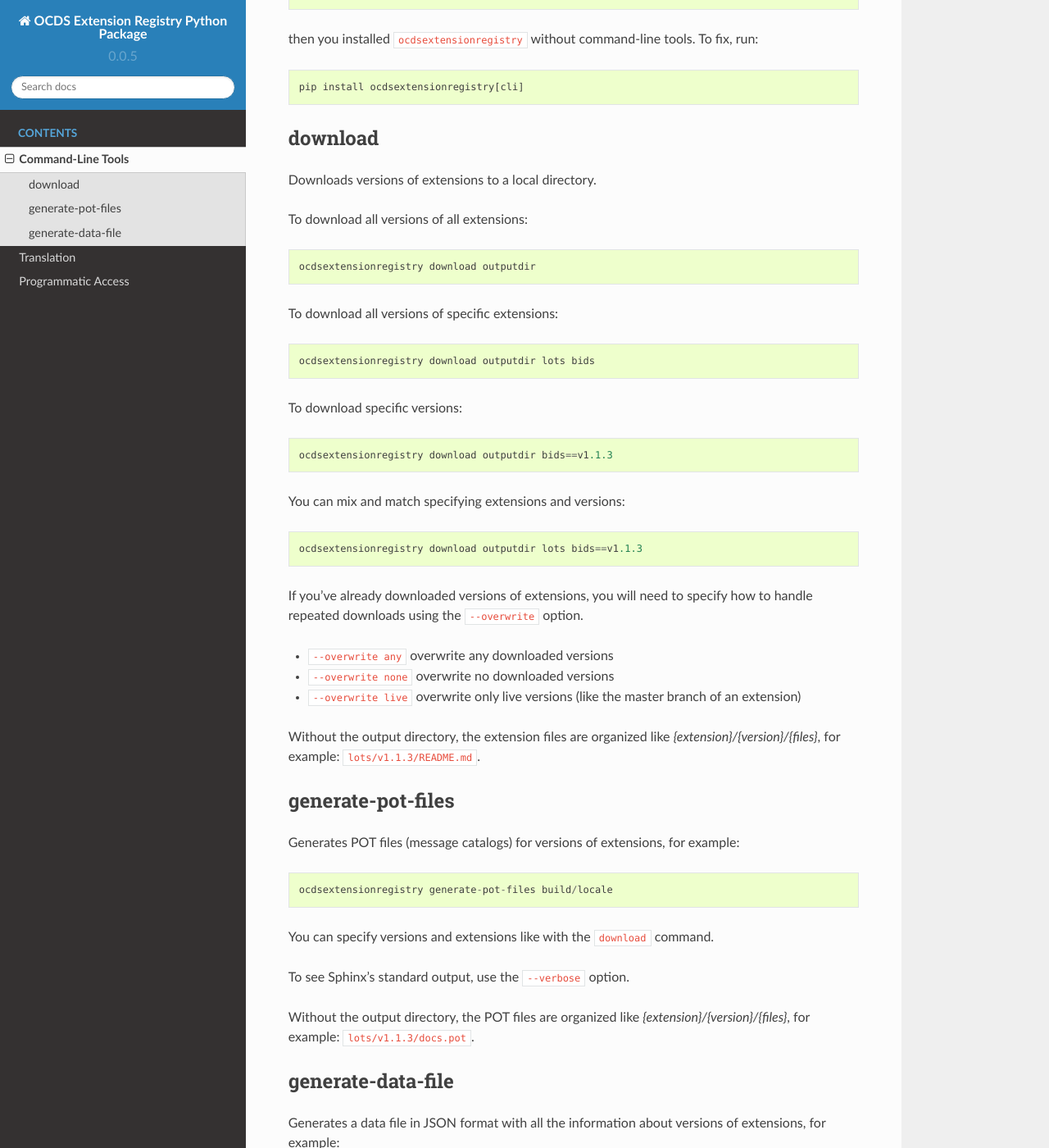
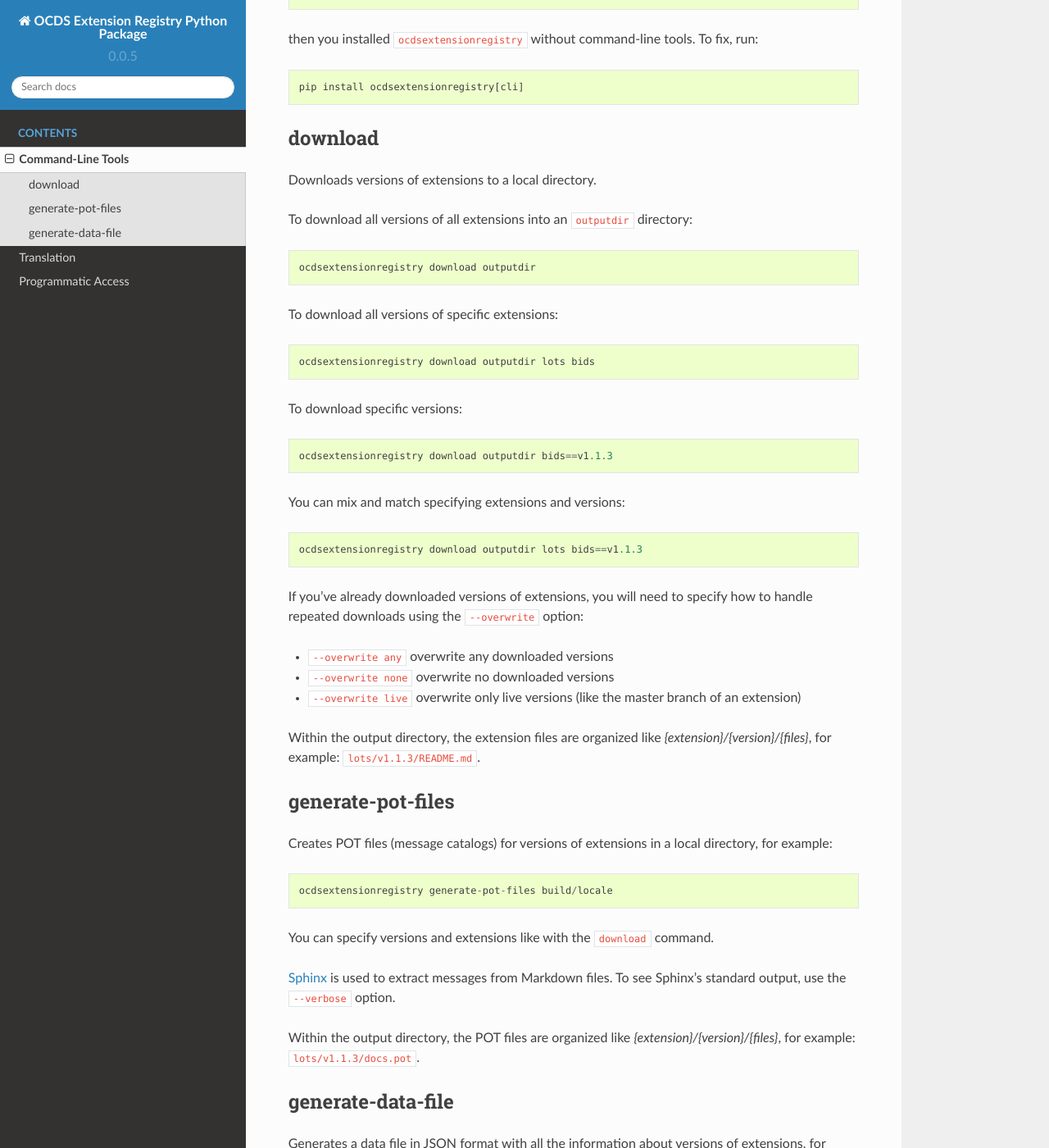
Before and after one commit to open-contracting/extension_registry.py, a Sphinx documentation site: the page built from docs/cli.rst, in a window 1280 px wide and 1400 px high, scrolled down 468 px. Shown: the whole window at 82% size. Built offline with Sphinx 7.4.7 and the Read the Docs theme 2.0.0, drawn with Linux system fonts in a browser that asks for light colours.

Commit message:
Correct typo and improve clarity

```diff
--- a/docs/cli.rst
+++ b/docs/cli.rst
@@ -22,7 +22,7 @@ download
 
 Downloads versions of extensions to a local directory.
 
-To download all versions of all extensions::
+To download all versions of all extensions into an ``outputdir`` directory::
 
     ocdsextensionregistry download outputdir
 
@@ -38,26 +38,26 @@ You can mix and match specifying extensions and versions::
 
     ocdsextensionregistry download outputdir lots bids==v1.1.3
 
-If you've already downloaded versions of extensions, you will need to specify how to handle repeated downloads using the ``--overwrite`` option.
+If you've already downloaded versions of extensions, you will need to specify how to handle repeated downloads using the ``--overwrite`` option:
 
 * ``--overwrite any`` overwrite any downloaded versions
 * ``--overwrite none`` overwrite no downloaded versions
 * ``--overwrite live`` overwrite only live versions (like the master branch of an extension)
 
-Without the output directory, the extension files are organized like `{extension}/{version}/{files}`, for example: ``lots/v1.1.3/README.md``.
+Within the output directory, the extension files are organized like `{extension}/{version}/{files}`, for example: ``lots/v1.1.3/README.md``.
 
 generate-pot-files
 ------------------
 
-Generates POT files (message catalogs) for versions of extensions, for example::
+Creates POT files (message catalogs) for versions of extensions in a local directory, for example::
 
     ocdsextensionregistry generate-pot-files build/locale
 
 You can specify versions and extensions like with the ``download`` command.
 
-To see Sphinx's standard output, use the ``--verbose`` option.
+`Sphinx <http://www.sphinx-doc.org/>`__ is used to extract messages from Markdown files. To see Sphinx's standard output, use the ``--verbose`` option.
 
-Without the output directory, the POT files are organized like `{extension}/{version}/{files}`, for example: ``lots/v1.1.3/docs.pot``.
+Within the output directory, the POT files are organized like `{extension}/{version}/{files}`, for example: ``lots/v1.1.3/docs.pot``.
 
 generate-data-file
 ------------------
```
